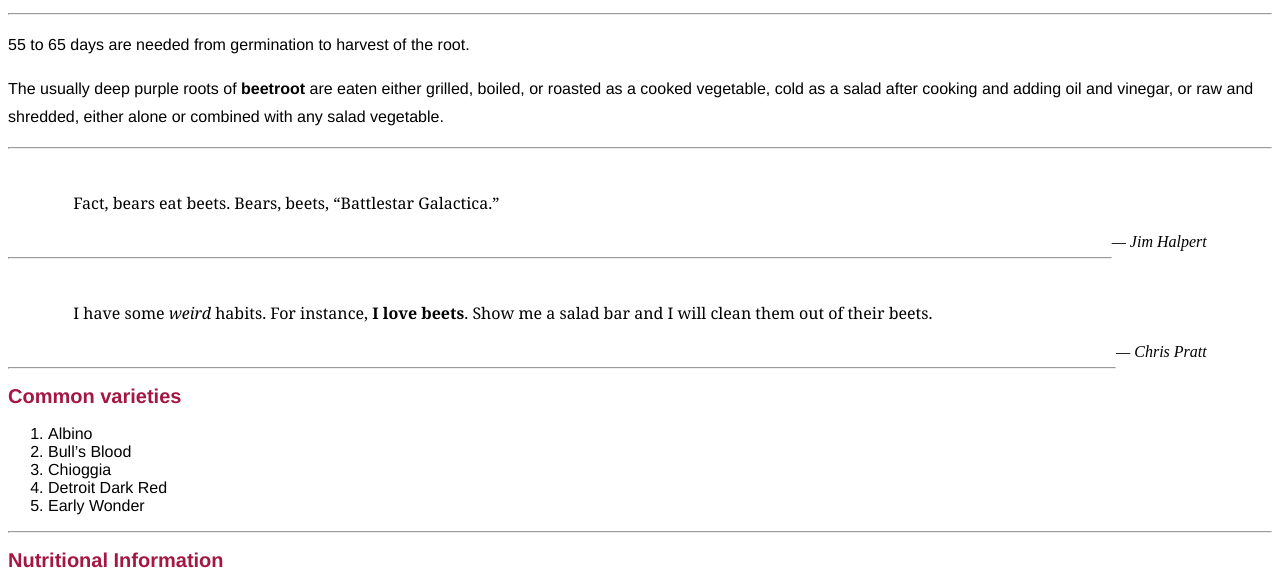
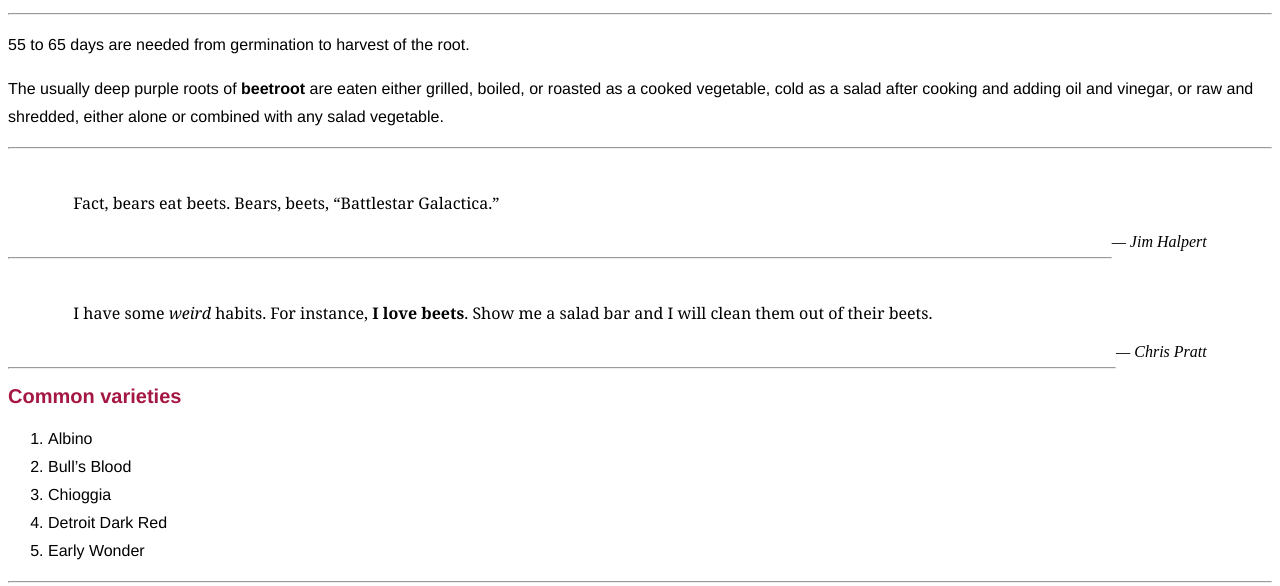
Before and after one commit to kaylaaraujo/dsn1678-exercise-0, a plain HTML site: page index.html in a window 1280 px wide. Shown: the part 197-783 px from the top of the page. Drawn offline with Linux system fonts and the light colour scheme.

Commit message:
line height

```diff
--- a/css/general.css
+++ b/css/general.css
@@ -37,6 +37,8 @@ cite {
 	padding-bottom: 1rem;
 }
 
-ol, dl {
+ol, dl, dt, li {
 	font-family: Gotham, "Helvetica Neue", Helvetica, Arial, sans-serif;
+	line-height: 1.75rem;
+
 }
```
